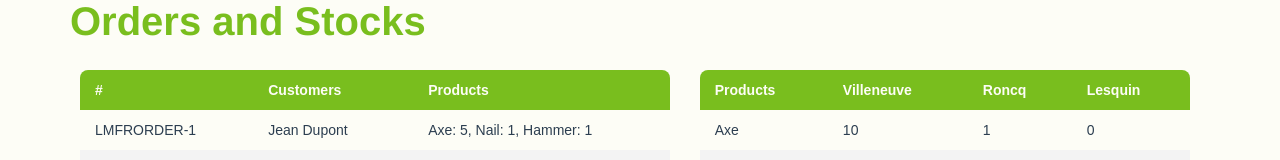
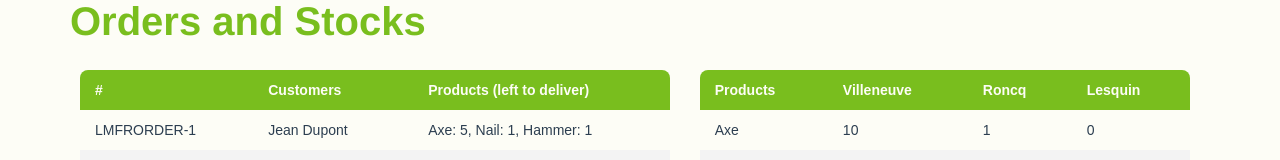
Before and after one commit to thomasgosse/air-project, a Vue app: page /orders-and-stores in a window 1280 px wide. Shown: the part 138-298 px from the top of the page. Built offline with nearby package versions, Linux system fonts and the light colour scheme.

Commit message:
misc fix on table order header

```diff
--- a/src/views/OrdersAndStores.vue
+++ b/src/views/OrdersAndStores.vue
@@ -4,7 +4,7 @@
       <div class="orderstock__content--wrapper">
         <order-table
           title="Orders"
-          :headers="['#', 'Customers', 'Products']"
+          :headers="['#', 'Customers', 'Products (left to deliver)']"
           :items="orders"
         ></order-table>
         <stock-table
```
